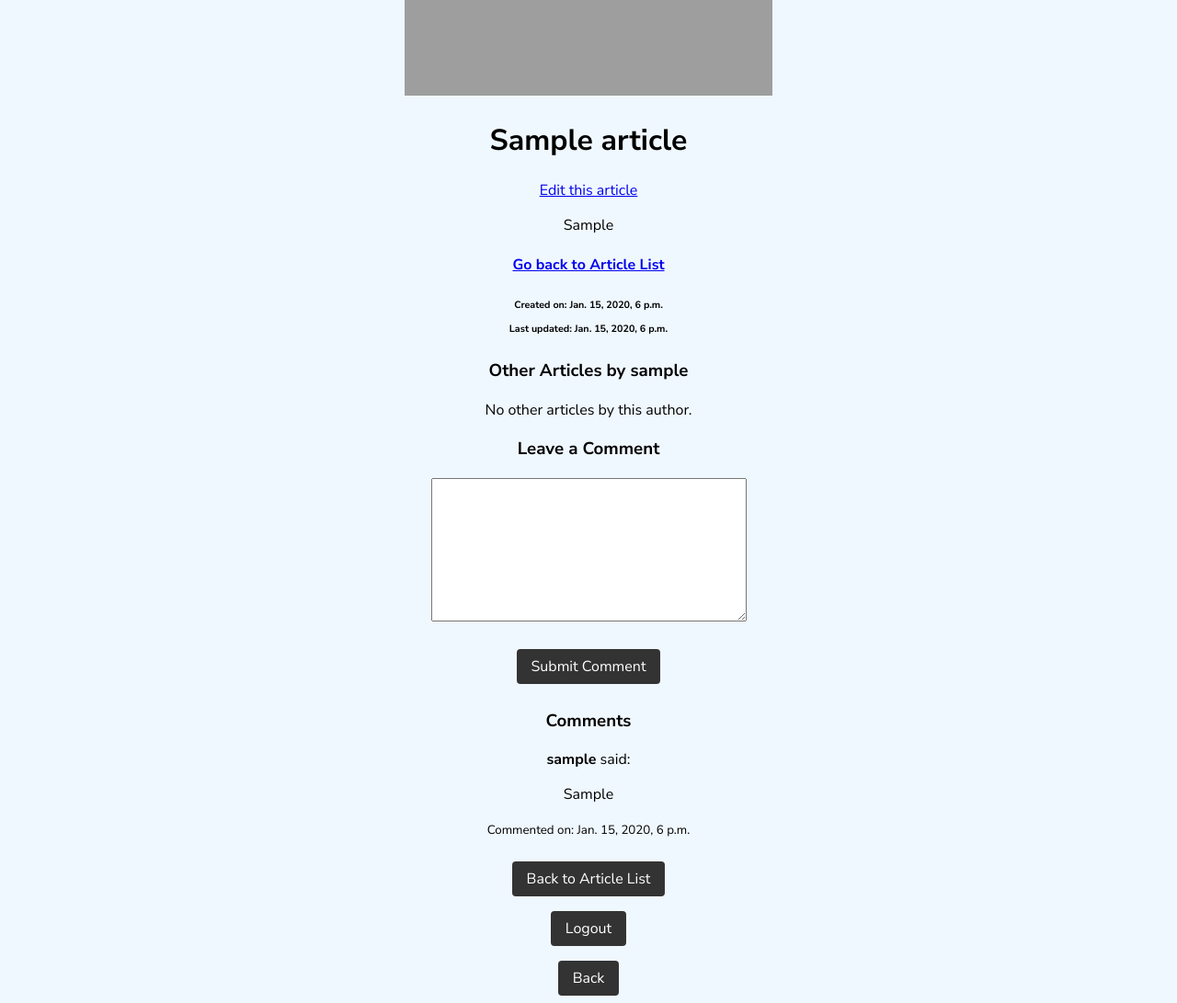
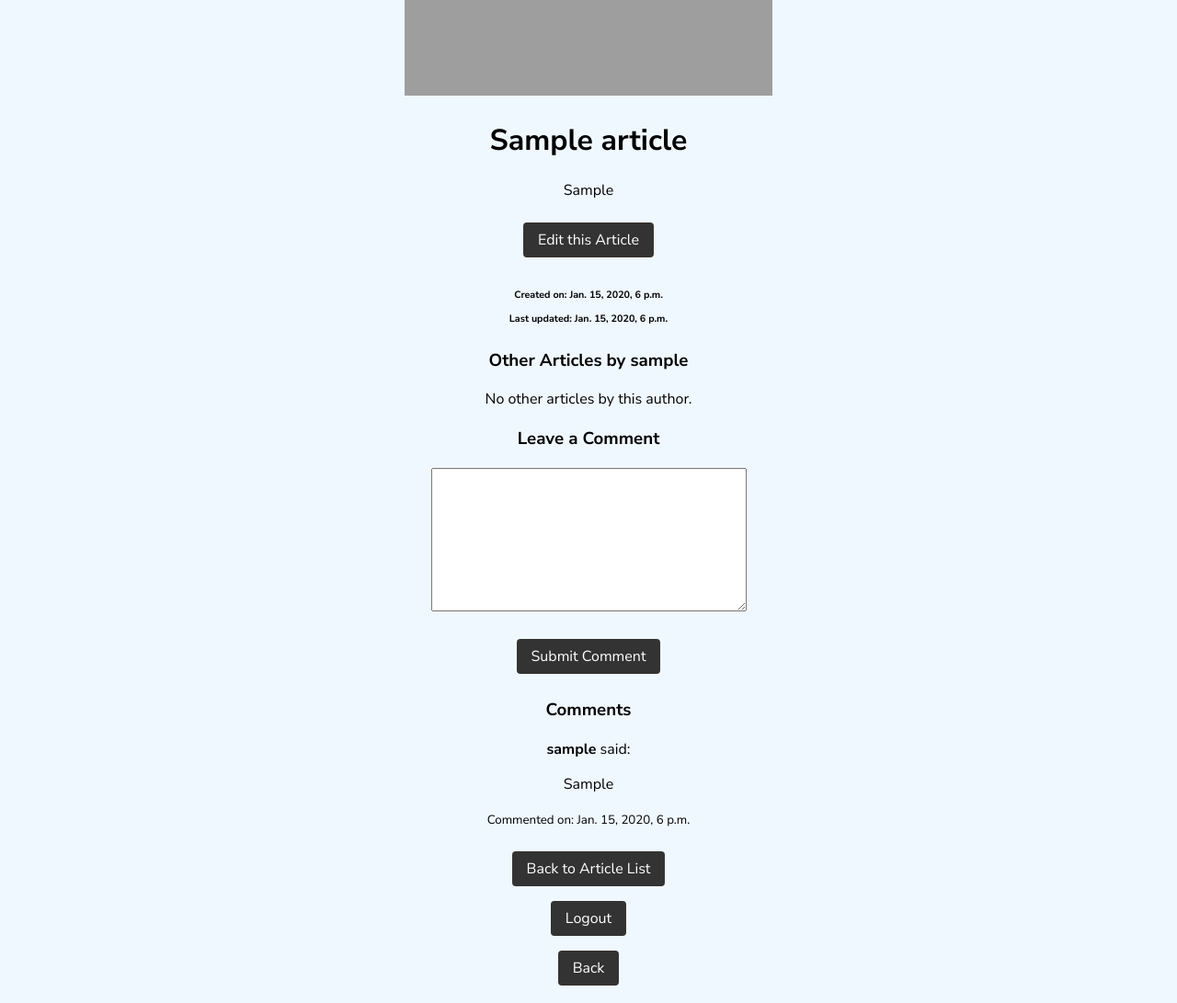
Before and after one commit to icepicklife/hobbysite-E-10, a Django app: page /blog/article/1/ in a window 1280 px wide. Shown: the part 337-1428 px from the top of the page at 92% size. Run offline with Django 5.2, Linux system fonts and the light colour scheme; a user stored in the database is signed in; tables that the repository leaves empty hold one stand-in row (values such as "Sample post"); grey boxes are pictures that could not be loaded.

Commit message:
Slight changes to blog app

```diff
--- a/blog/templates/blog/article_view.html
+++ b/blog/templates/blog/article_view.html
@@ -16,17 +16,15 @@
         {{ article.title }}
     </h1>
 
-    {% if user == article.author.user %}
-        <p><a href="{{ article.get_absolute_url }}edit/">Edit this article</a></p>
-    {% endif %}
-
     <p>
         {{ article.entry }}
     </p>
 
-    <h4>
-        <a href="{% url 'blog:article_list' %}">Go back to Article List</a>
-    </h4>
+    {% if user == article.author.user %}
+        <form action="{{ article.get_absolute_url }}edit/" method="get">
+            <button type="submit">Edit this Article</button>
+        </form>
+    {% endif %}
 
     <h6>
         <p>Created on: {{ article.created_on }}</li></p>
```
Also changed, not shown: media/article_headers/sa.jpg (added).
